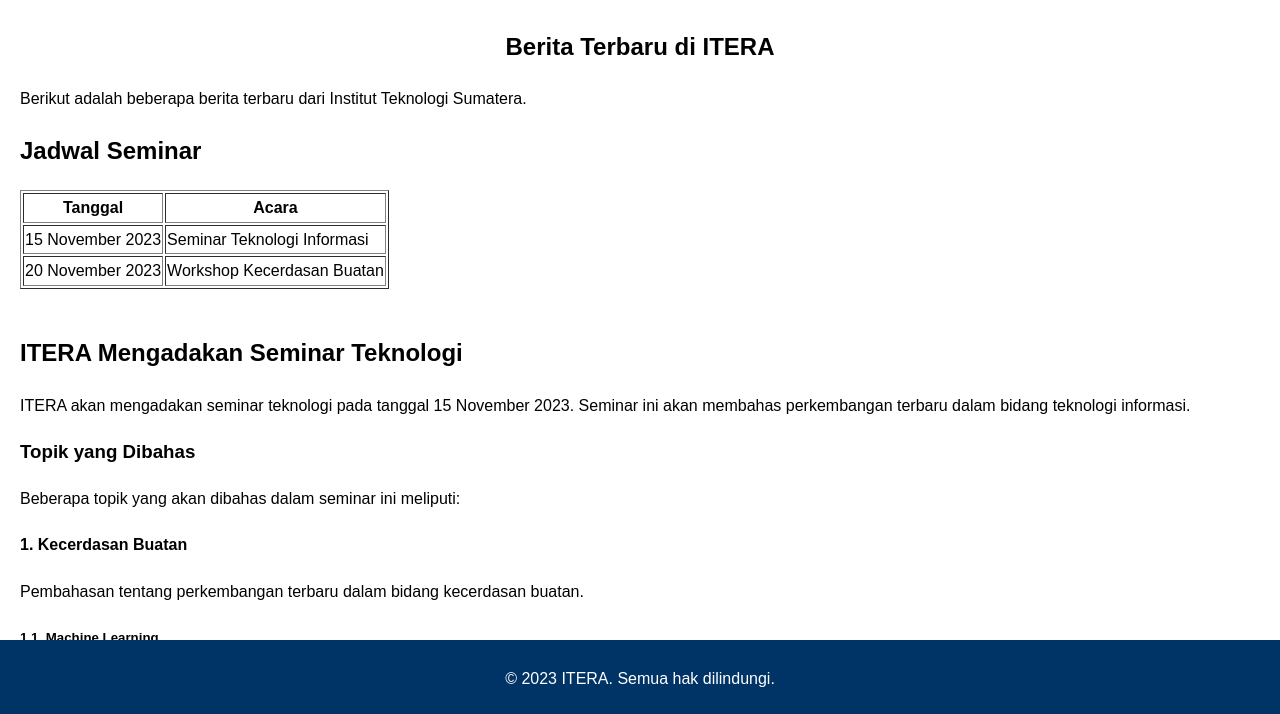
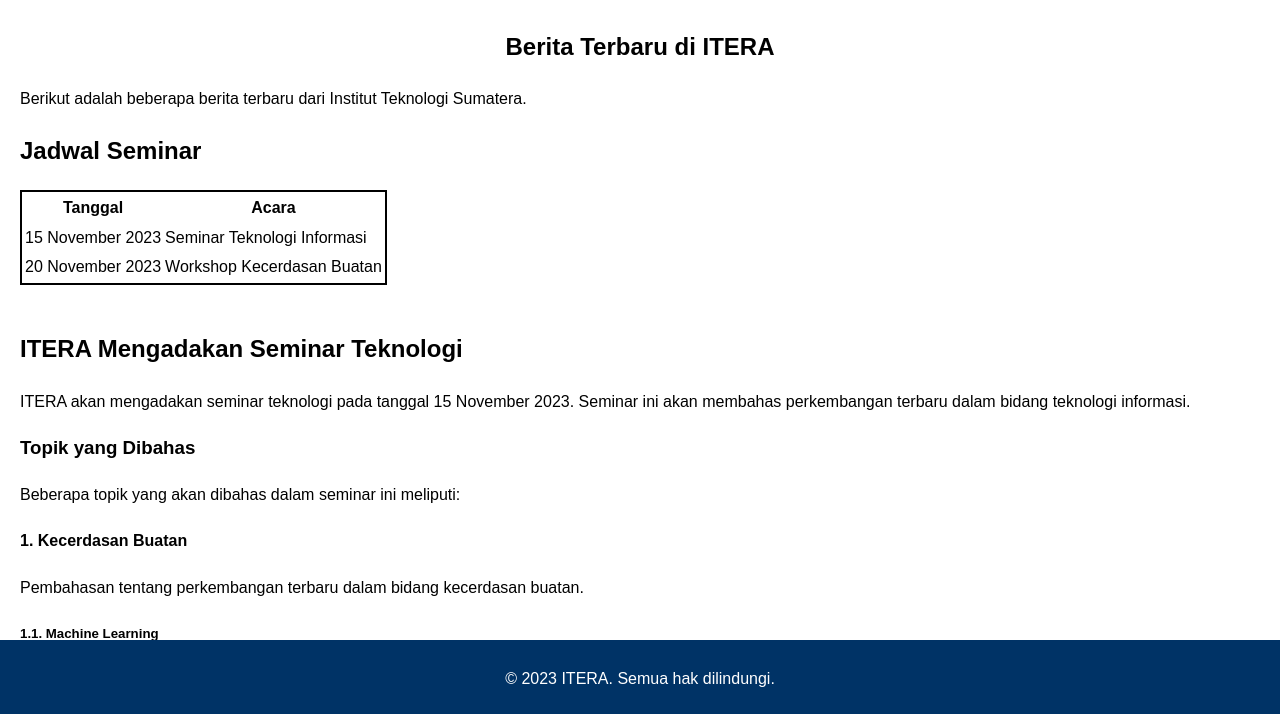
Before and after one commit to Youngstg/tugas2, a plain HTML site: page berita.html in a window 1280 px wide. Shown: the part 82-796 px from the top of the page. Drawn offline with Linux system fonts and the light colour scheme.

Commit message:
perbaiki warning

```diff
--- a/berita.html
+++ b/berita.html
@@ -12,6 +12,10 @@
             line-height: 1.6;
         }
 
+
+        #tabel {
+            border: 2px solid #000; /* Contoh border */
+        }
         .BERITA {
             text-align: center;
         }
@@ -77,7 +81,7 @@
             <p>Berikut adalah beberapa berita terbaru dari Institut Teknologi Sumatera.</p>
             <section>
                 <h2>Jadwal Seminar</h2>
-                <table border="1">
+                <table id="tabel">
                     <tr>
                         <th>Tanggal</th>
                         <th>Acara</th>
```
Also changed, not shown: index.html (+2 -2 lines).
